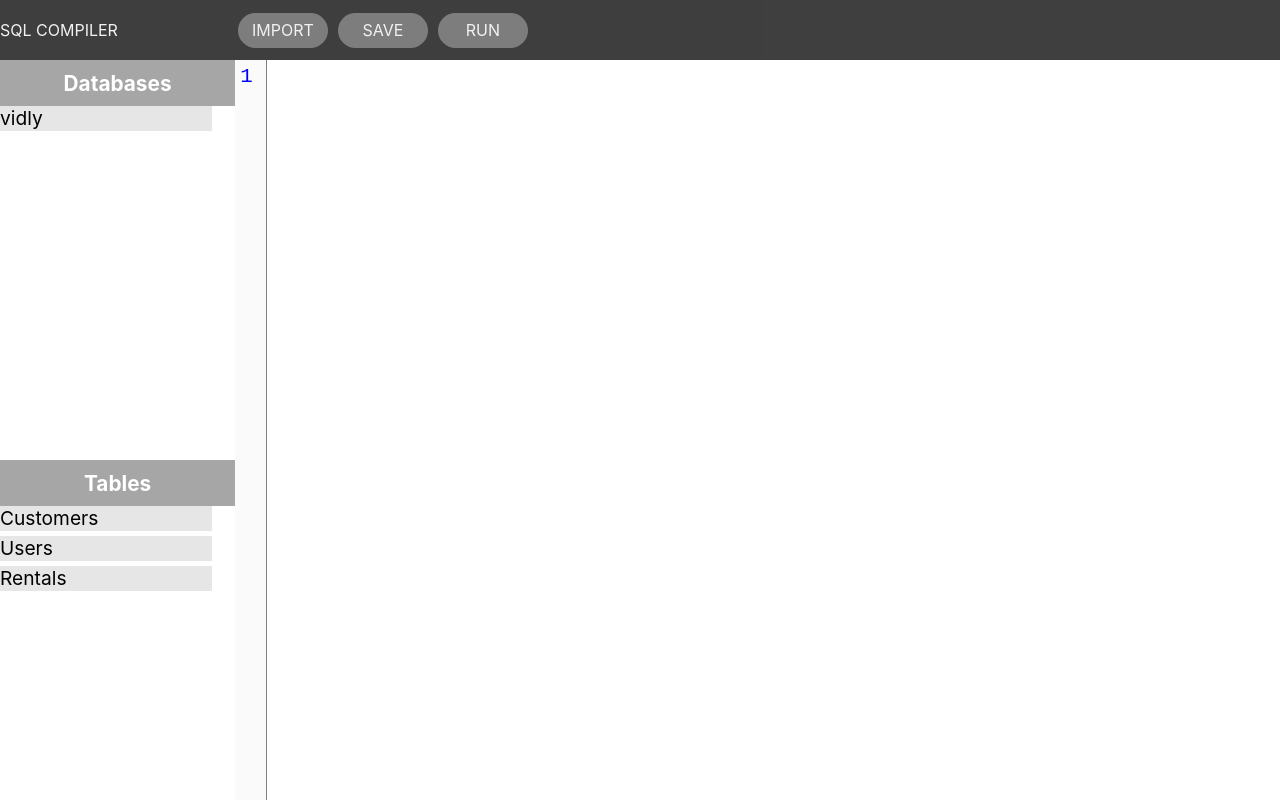
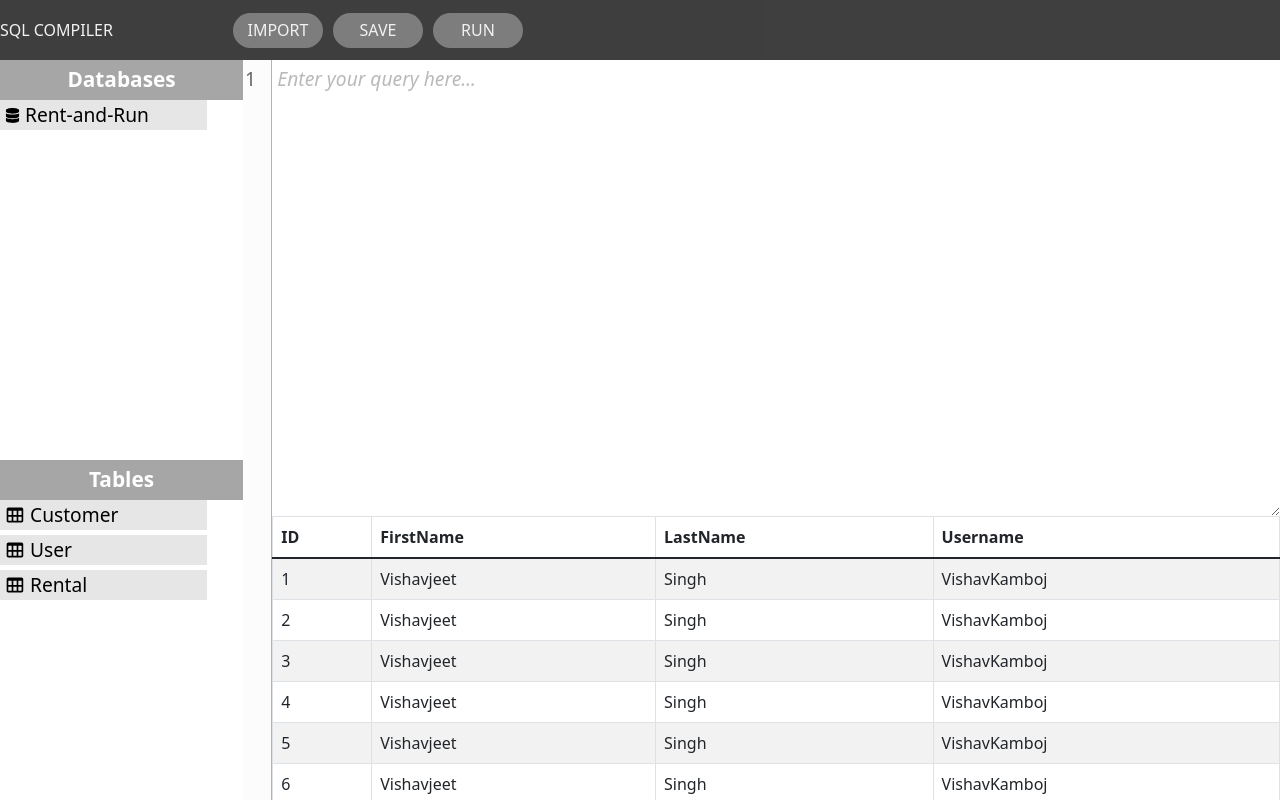
Before and after one commit to VishavKamboj01/sql_query_editor, a React (Create React App) app: page / in a window 1280 px wide. Built offline with nearby package versions, Linux system fonts and the light colour scheme.

Commit message:
Added output window and modified sidebar to show databases and tables.

```diff
--- a/package.json
+++ b/package.json
@@ -6,7 +6,9 @@
     "@testing-library/jest-dom": "^5.16.4",
     "@testing-library/react": "^13.3.0",
     "@testing-library/user-event": "^13.5.0",
+    "bootstrap": "^5.1.3",
     "react": "^18.1.0",
+    "react-bootstrap": "^2.4.0",
     "react-dom": "^18.1.0",
     "react-icons": "^4.4.0",
     "react-scripts": "5.0.1",
--- a/src/App.js
+++ b/src/App.js
@@ -1,5 +1,6 @@
 import "./App.css";
 import Home from "./Components/Home/Home";
+import "bootstrap/dist/css/bootstrap.min.css";
 
 function App() {
   return <Home />;
--- a/src/Components/Editor/Editor.jsx
+++ b/src/Components/Editor/Editor.jsx
@@ -2,10 +2,13 @@ import React, { useEffect, useState } from "react";
 import {
   CodeArea,
   CodeAreaContainer,
+  CodeDiv,
   EditorContainer,
   LineMarker,
 } from "./editorStyles";
+import Output from "./Output";
 import Sidebar from "./Sidebar";
+import { table1 } from "../../Tables/tables";
 
 export default function Editor() {
   const [markerValue, setMarkerValue] = useState("1  ");
@@ -34,6 +37,7 @@ export default function Editor() {
   };
 
   const handleCodeChange = (event) => {
+    console.log(event);
     const value = event.currentTarget.value;
     const lines = value.split(/\r|\r\n|\n/);
     setLineCounter(lines.length);
@@ -46,12 +50,25 @@ export default function Editor() {
     <EditorContainer>
       <CodeAreaContainer>
         <Sidebar />
-        <LineMarker readOnly disabled value={markerValue} />
-        <CodeArea
-          type="textarea"
-          onKeyDown={handleKeyDown}
-          onChange={handleCodeChange}
-        />
+        <div style={{ width: "100%", heigth: "100%", display: "flex" }}>
+          <LineMarker readOnly disabled value={markerValue} draggable={false} />
+          <div
+            style={{
+              width: "100%",
+              heigth: "100%",
+              display: "flex",
+              flexDirection: "column",
+            }}
+          >
+            <CodeArea
+              type="textarea"
+              onKeyDown={handleKeyDown}
+              onChange={handleCodeChange}
+              placeholder="Enter your query here..."
+            />
+            <Output headers={table1.headers} data={table1.data} />
+          </div>
+        </div>
       </CodeAreaContainer>
     </EditorContainer>
   );
--- /dev/null
+++ b/src/Components/Editor/Output.jsx
@@ -0,0 +1,28 @@
+import React from "react";
+import { ResultContainer } from "./outputStyles";
+import { Table } from "react-bootstrap";
+
+export default function Output({ headers, data }) {
+  return (
+    <ResultContainer>
+      <Table striped bordered hover>
+        <thead>
+          <tr>
+            {headers.map((header) => (
+              <th>{header}</th>
+            ))}
+          </tr>
+        </thead>
+        <tbody>
+          {data.map((item) => (
+            <tr>
+              {Object.keys(item).map((key) => (
+                <td>{item[key]}</td>
+              ))}
+            </tr>
+          ))}
+        </tbody>
+      </Table>
+    </ResultContainer>
+  );
+}
--- a/src/Components/Editor/Sidebar.jsx
+++ b/src/Components/Editor/Sidebar.jsx
@@ -5,20 +5,35 @@ import {
   Header,
   SideBarContainer,
   Tables,
+  Text,
 } from "./sidebarStyles";
+import { FaDatabase } from "react-icons/fa";
+import { BiTable } from "react-icons/bi";
 
 export default function Sidebar() {
   return (
     <SideBarContainer>
       <Databases>
         <Header>Databases</Header>
-        <Bar>vidly</Bar>
+        <Bar>
+          <FaDatabase size={15} color="black" />
+          <Text>Rent-and-Run</Text>
+        </Bar>
       </Databases>
       <Tables>
         <Header>Tables</Header>
-        <Bar>Customers</Bar>
-        <Bar>Users</Bar>
-        <Bar>Rentals</Bar>
+        <Bar>
+          <BiTable size={20} color="black" />
+          <Text>Customer</Text>
+        </Bar>
+        <Bar>
+          <BiTable size={20} color="black" />
+          <Text>User</Text>
+        </Bar>
+        <Bar>
+          <BiTable size={20} color="black" />
+          <Text>Rental</Text>
+        </Bar>
       </Tables>
     </SideBarContainer>
   );
--- a/src/Components/Editor/editorStyles.js
+++ b/src/Components/Editor/editorStyles.js
@@ -14,22 +14,46 @@ export const CodeAreaContainer = styled.div`
 
 export const CodeArea = styled.textarea`
   width: 100%;
-  height: 100%;
+  height: 60%;
   background-color: white;
   text-align: left;
   padding: 5px;
-  font-size: 1.3rem;
+  font-size: 1.2rem;
   border: 0;
   outline: none;
+  overflow: scroll;
+
+  ::placeholder {
+    opacity: 0.5;
+    font-style: italic;
+  }
+
+  ::selection {
+    background-color: white;
+    color: orange;
+  }
+`;
+
+export const CodeDiv = styled.div`
+  width: 100%;
+  height: 60%;
+  background-color: white;
+  text-align: left;
+  padding: 5px;
+  font-size: 1.2rem;
+  border: 0;
+  outline: none;
+  overflow: scroll;
 `;
 
 export const LineMarker = styled.textarea`
   height: 100%;
   width: 30px;
-  color: blue;
+  color: black;
+  opacity: 0.6;
   padding-top: 5px;
-  padding-left: 5px;
-  font-size: 1.3rem;
+
+  font-size: 1.2rem;
   outline: none;
   border: 0;
   border-right: 1px solid gray;
--- /dev/null
+++ b/src/Components/Editor/outputStyles.js
@@ -0,0 +1,8 @@
+import styled from "styled-components";
+
+export const ResultContainer = styled.div`
+  width: 100%;
+  height: 40%;
+  overflow: scroll;
+  margin-bottom: 40px;
+`;
--- a/src/Components/Editor/sidebarStyles.js
+++ b/src/Components/Editor/sidebarStyles.js
@@ -35,10 +35,28 @@ export const Header = styled.div`
 `;
 
 export const Bar = styled.div`
-  width: 90%;
-  height: 25px;
+  width: 85%;
+  height: 30px;
   background: rgba(128, 128, 128, 0.2);
   color: black;
   margin-bottom: 5px;
+  display: flex;
+  align-items: center;
   font-size: 1.2rem;
+  padding-left: 5px;
+  cursor: pointer;
+
+  transition: 0.5s ease;
+
+  :hover {
+    width: 98%;
+  }
 `;
+
+export const Text = styled.p`
+  font-size: 1.2rem;
+  color: black;
+  margin: 0;
+  padding: 0;
+  margin-left: 5px;
+`;
--- a/src/Components/Home/Home.jsx
+++ b/src/Components/Home/Home.jsx
@@ -6,6 +6,7 @@ import {
   TopBarContainer,
 } from "./homeStyles";
 import Editor from "../Editor/Editor";
+import Output from "../Editor/Output";
 export default function Home() {
   return (
     <BaseContainer>
@@ -17,7 +18,9 @@ export default function Home() {
           <Button>RUN</Button>
         </ButtonsContainer>
       </TopBarContainer>
-      <Editor />
+      <Editor>
+        <Output />
+      </Editor>
     </BaseContainer>
   );
 }
--- a/src/Components/Home/homeStyles.js
+++ b/src/Components/Home/homeStyles.js
@@ -5,6 +5,7 @@ export const BaseContainer = styled.div`
   height: 100vh;
   background-color: lightgrey;
   overflow-x: hidden;
+  overflow-y: hidden;
 `;
 
 export const TopBarContainer = styled.div`
--- /dev/null
+++ b/src/Tables/tables.js
@@ -0,0 +1,41 @@
+export const table1 = {
+  headers: ["ID", "FirstName", "LastName", "Username"],
+  data: [
+    {
+      id: "1",
+      firstName: "Vishavjeet",
+      lastName: "Singh",
+      username: "VishavKamboj",
+    },
+    {
+      id: "2",
+      firstName: "Vishavjeet",
+      lastName: "Singh",
+      username: "VishavKamboj",
+    },
+    {
+      id: "3",
+      firstName: "Vishavjeet",
+      lastName: "Singh",
+      username: "VishavKamboj",
+    },
+    {
+      id: "4",
+      firstName: "Vishavjeet",
+      lastName: "Singh",
+      username: "VishavKamboj",
+    },
+    {
+      id: "5",
+      firstName: "Vishavjeet",
+      lastName: "Singh",
+      username: "VishavKamboj",
+    },
+    {
+      id: "6",
+      firstName: "Vishavjeet",
+      lastName: "Singh",
+      username: "VishavKamboj",
+    },
+  ],
+};
```
Also changed, not shown: 1 other file (tests, documents, lock files or other folders).
